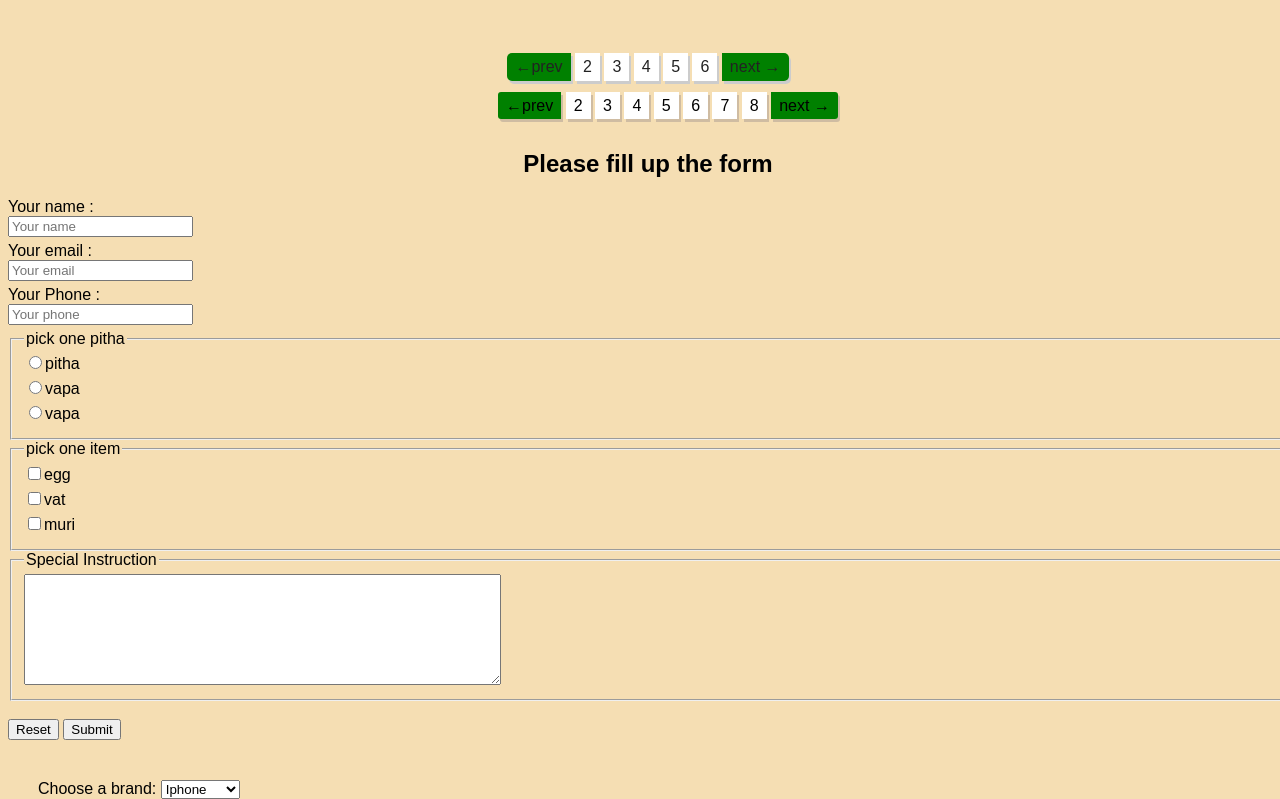
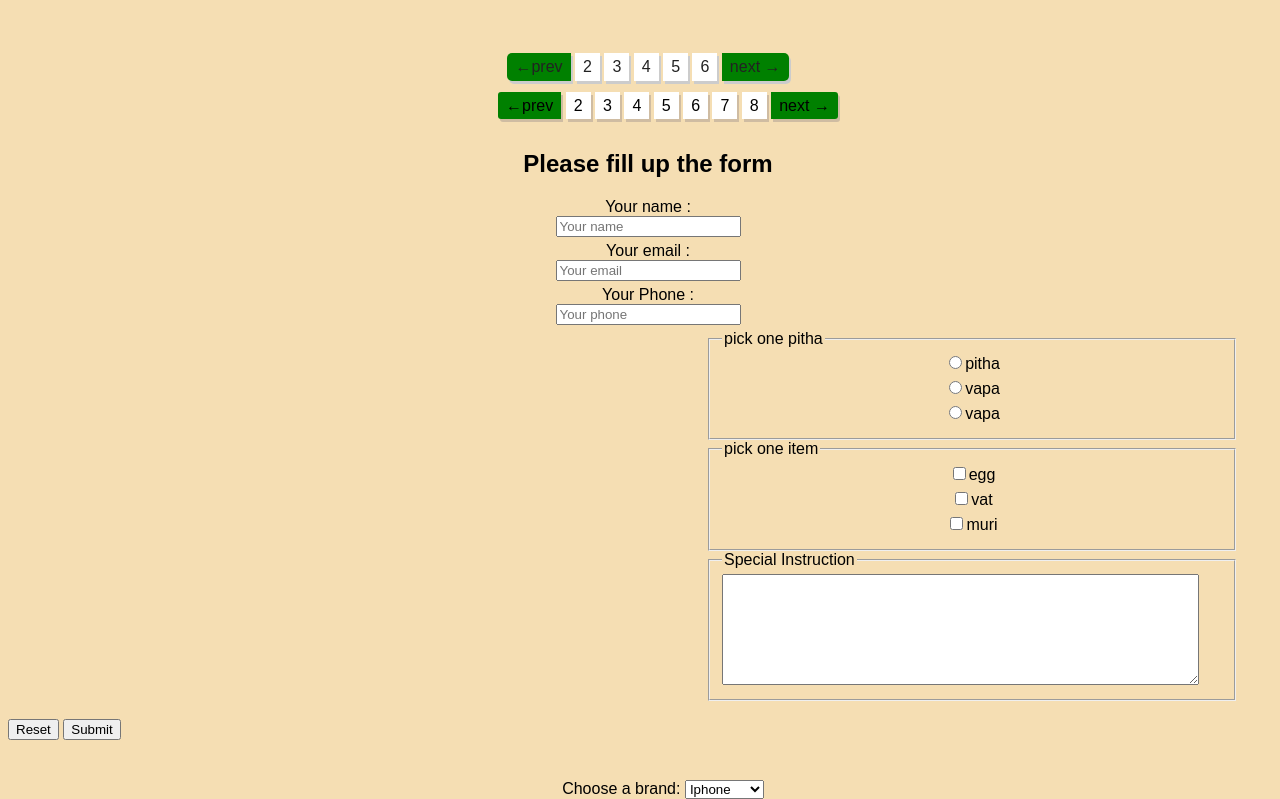
Before and after one commit to Mdarman899/my-third-repo-, a plain HTML site: page index.html in a window 1280 px wide. Shown: the part 1416-2215 px from the top of the page. Drawn offline with Linux system fonts and the light colour scheme.

Commit message:
add some information

```diff
--- a/arman.css
+++ b/arman.css
@@ -172,6 +172,7 @@ body{
 /* .programming-form > */ label{
     margin-bottom: 5px;
     display: block;
+    text-align:center;
 }
 
 /* header file    */
@@ -206,3 +207,10 @@ nav ul li a:hover{
     margin-left: 30px;
     margin-top: 40px;
 }
+
+/* fieldset design */
+.fieldset {
+    width:500px;
+    margin-left: 700px;
+
+}
--- a/index.html
+++ b/index.html
@@ -94,23 +94,23 @@ My fb account </a> <br> <br>
     <label for="email"> Your email : <br> <input type="email" id="email" placeholder="Your email"> </label>
     <label for="Phone"> Your Phone : <br> <input type="number" id="phone" placeholder="Your phone"> </label>
 
-<fieldset>
+<fieldset class="fieldset">
     <legend> pick one pitha</legend>
     <label for="vapa "><input type="radio" name="pitha" id="vapa">pitha </label>
     <label for="vapa "><input type="radio" name="pitha" id="vapa">vapa </label>
     <label for="vapa "><input type="radio" name="pitha" id="vapa">vapa</label>
 </fieldset>
 
-<fieldset>
+<fieldset class="fieldset">
     <legend>pick one item </legend>
     <label for="eat"> <input type="checkbox" name="vat" id="eat">egg </label>
     <label for="eat"> <input type="checkbox" name="dal" id="eat">vat </label>
     <label for="eat"> <input type="checkbox" name="muri" id="eat">muri </label>
 </fieldset>
-<fieldset>
+<fieldset class="fieldset">
     <legend >Special Instruction </legend>
     <textarea name="" id="" cols="57" rows="7" > </textarea>
-</fieldset>
+</fieldset class="submit-reset">
 <br>
 <input type="reset">
 <input type="submit">
```
